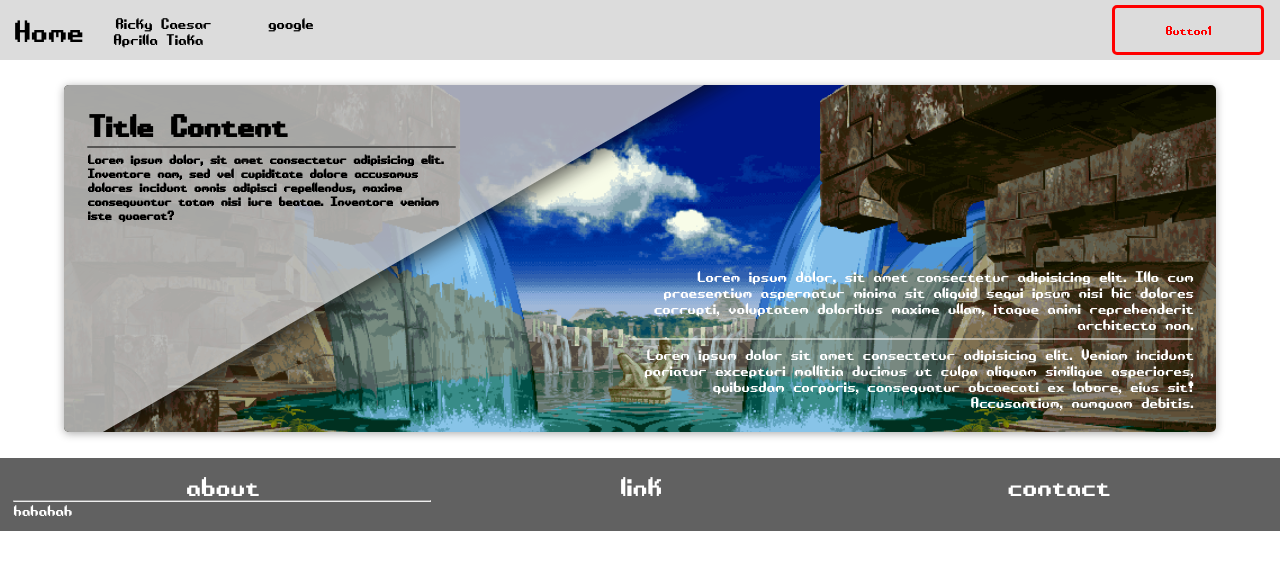
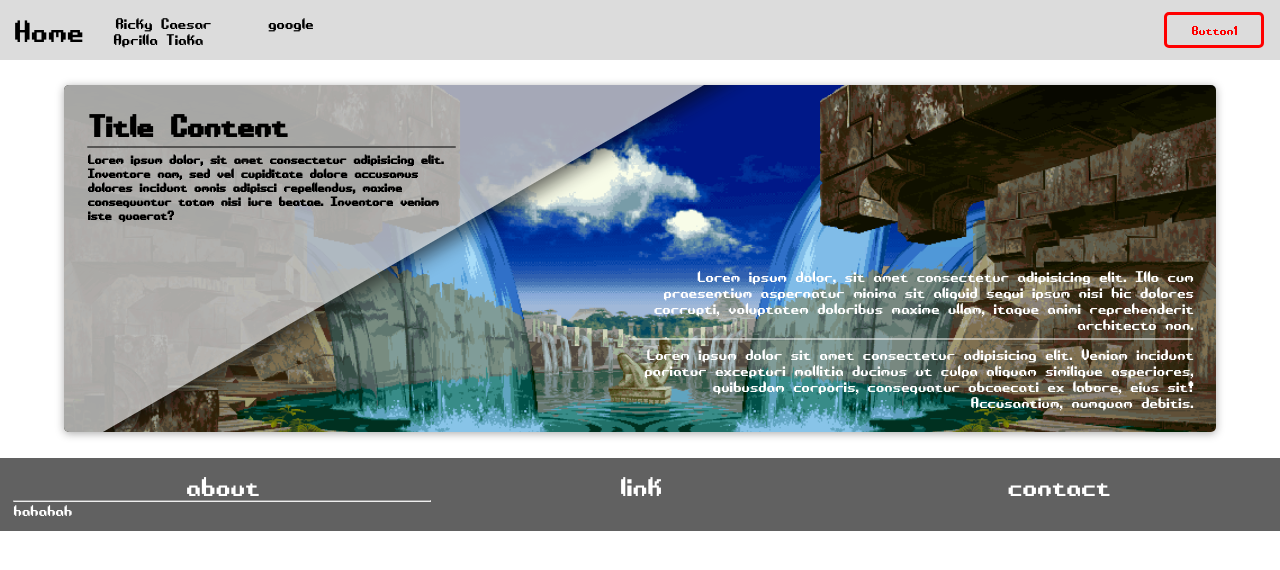
Before and after one commit to RickyCaesarAprillaTiaka/valv3.css, a plain HTML site: page index.html in a window 1280 px wide. Drawn offline with Linux system fonts and the light colour scheme.

Commit message:
fixing button

```diff
--- a/asset/style.css
+++ b/asset/style.css
@@ -465,7 +465,6 @@ html {
 
 .navbang {
     display: flex;
-    align-items: center;
 }
 
 /* navbang component */
@@ -528,8 +527,6 @@ html {
 }
 
 .field-title-box:after {
-    padding: 0;
-    margin: 0;
     width: 150vw;
     height: 40rem;
     background: rgba(255, 255, 255, 0.644);
@@ -559,11 +556,11 @@ html {
 
 /* button*/
 .btn {
+    display: grid;
     font-family: 'Æ Systematic TT BRK';
     outline: none;
-    border: none;
     border-radius: 5px;
-    padding: 15px 50px;
+    padding: 0.5rem 1.5rem 0.5rem 1.5rem;
     margin-right: 1rem;
     transition: color 0.15s ease-in-out, background-color 0.15s ease-in-out, border-color 0.15s ease-in-out;
     cursor: pointer;
@@ -605,12 +602,12 @@ html {
 }
 
 .btn-1e:hover:after {
-    height: 100%;
+    height: 150%;
     opacity: 1;
 }
 
 .btn-1e:active:after {
-    height: 150%;
+    height: 300%;
     opacity: 1;
 }
 
--- a/index.html
+++ b/index.html
@@ -15,7 +15,7 @@
 
 <body>
     <!-- Navbar -->
-    <nav class="navbang" style="background-color: gainsboro;">
+    <nav class="navbang i-center" style="background-color: gainsboro;">
         <a class="navbang-title marg1">
             Home
         </a>
```
